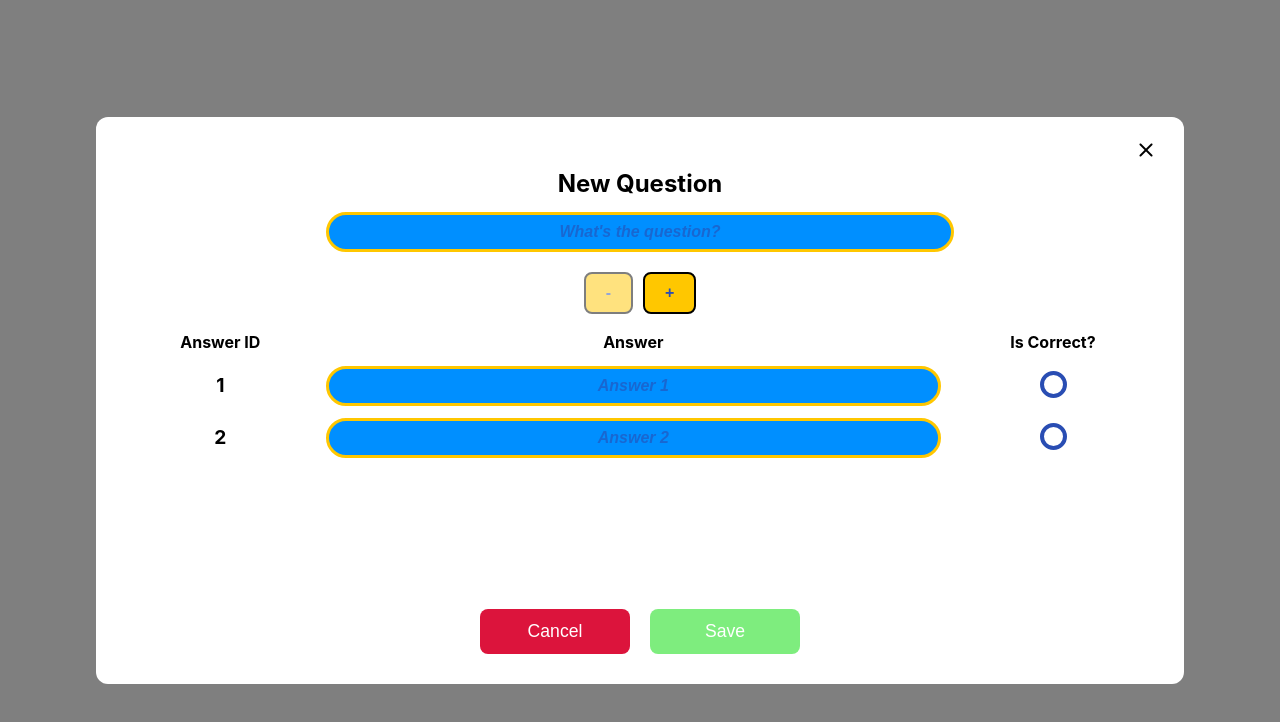
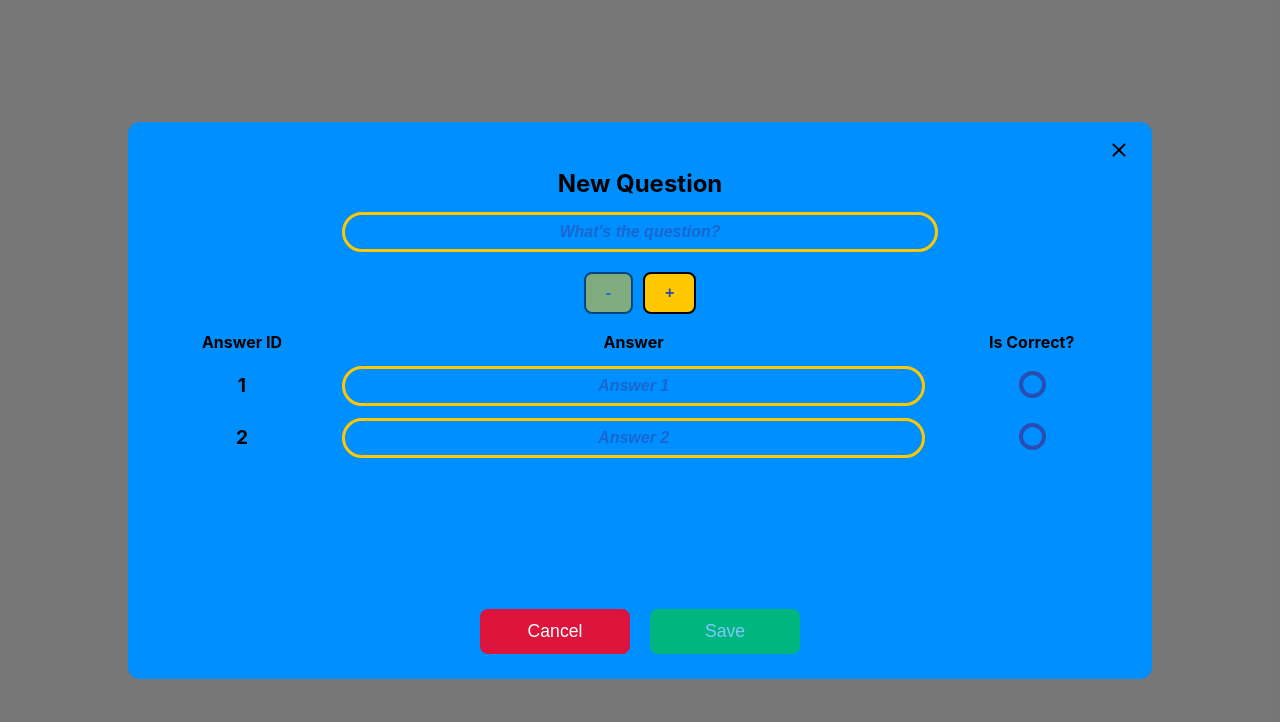
Before and after one commit to s-meenaghan7/react-quizapp-v2, a React (Vite) app: page / in a window 1280 px wide. Both pictures are taken after typing "Sample" into the empty fields and a click on the button "+ New Question". Shown: the top 722 px of the page. Built offline with nearby package versions, Linux system fonts and the light colour scheme.

Commit message:
Mostly styling changes here, but also created a function quizIsValid for the QuizForm component, to ensure the Submit button is disabled unless the quiz data is valid for submission (at least 1 question and a quiz name must be present.

```diff
--- a/src/QuizFormContainer.css
+++ b/src/QuizFormContainer.css
@@ -3,12 +3,12 @@
   flex-direction: column;
   justify-content: space-between;
   text-align: center;
-  /* background-color: var(--lightBlue); */
   padding: 10px;
   height: 550px;
   width: 100%;
-  max-width: 600px;
-  border: 4px solid var(--detailOrange);
+  max-width: 650px;
   --border-radius: 20px;
   border-radius: var(--border-radius);
+  border: 4px solid var(--darkBlue);
+  background-color: var(--lightBlue);
 }
--- a/src/main.css
+++ b/src/main.css
@@ -12,8 +12,9 @@
   --detailOrange: #ffc700;
   --lightBlue: #008fff;
   --darkBlue: #294db3;
-  /* color: ; */
-  /* background-color: ; */
+  --blue: #0077dd;
+  --slate: slategrey;
+  background-color: #eeeeee;
 
   font-synthesis: none;
   text-rendering: optimizeLegibility;
--- a/src/quizform/QuizForm.css
+++ b/src/quizform/QuizForm.css
@@ -3,7 +3,6 @@
   display: flex;
   flex-direction: column;
   justify-content: space-between;
-  /* text-align: center; */
   height: 100%;
   width: 100%;
   overflow: auto;
@@ -11,7 +10,7 @@
 
 /* ------------------- QUIZ NAME ------------------- */
 .name-input-container {
-  border-bottom: 2px solid black; /*change to dark blue probably*/
+  border-bottom: 3px solid var(--darkBlue);
   padding: 10px;
 }
 
@@ -23,12 +22,12 @@
   color: #fff;
   font-size: 1em;
   font-weight: bold;
-  background-color: var(--lightBlue);
   outline: none;
   padding: 8px;
   box-sizing: border-box;
   transition: .3s;
   text-align: center;
+  background-color: var(--lightBlue);
 }
 
 .quizme-input:focus {
@@ -60,13 +59,17 @@
   display: flex;
   justify-content: space-evenly;
   padding: 10px;
-  border-top: 2px solid black; /*change to dark blue probably*/
+  border-top: 3px solid var(--darkBlue);
 }
 .form-controls > button {
   cursor: pointer;
   font-size: 1.5rem;
   padding: 15px 55px;
   border-radius: 15px;
+}
+
+.btn {
+  background-color: var(--detailOrange);
 }
 
 .btn:hover {
--- a/src/quizform/QuizForm.tsx
+++ b/src/quizform/QuizForm.tsx
@@ -19,6 +19,10 @@ const QuizForm: React.FC<Quiz> = ({ quizName, questions }) => {
     console.log(newQuestion);
     setCurrentQuestions(currentQuestions => [...currentQuestions, newQuestion]);
     setQuestionModalOpen(false);
+  }
+
+  function quizIsValid(): boolean {
+    return currentQuestions.length >= 1 && currentQuizName.trim() !== '';
   }
 
   return (
@@ -50,7 +54,7 @@ const QuizForm: React.FC<Quiz> = ({ quizName, questions }) => {
           <button
             type='button'
             className='btn'
-            disabled={currentQuestions.length === 0}
+            disabled={!quizIsValid()}
           >
             Submit Quiz
           </button>
--- a/src/quizform/header/Header.css
+++ b/src/quizform/header/Header.css
@@ -1,6 +1,7 @@
 .header {
-  border-bottom: 2px solid black; /*change to dark blue probably*/
+  border-bottom: 3px solid var(--darkBlue);
 }
 .header > h1 {
+  color: var(--detailOrange);
   margin: 0.5rem;
 }
--- a/src/quizform/questionModal/QuestionModal.css
+++ b/src/quizform/questionModal/QuestionModal.css
@@ -13,13 +13,14 @@
 
 /* ------------------- MODAL ------------------- */
 .modal-container {
-  width: 85vw;
+  width: 80vw;
   border-radius: 12px;
-  background-color: #fff;
-  box-shadow: rgba(0 0 0 0.35) 0px 5px 15px;
+  color: black;
+  /* box-shadow: rgba(0 0 0 0.35) 0px 5px 15px; */
   display: flex;
   flex-direction: column;
-  padding: 20px;
+  padding: 15px;
+  background-color: var(--lightBlue);
 }
 
 /* ------------------- TITLE CLOSE BUTTON ------------------- */
```
